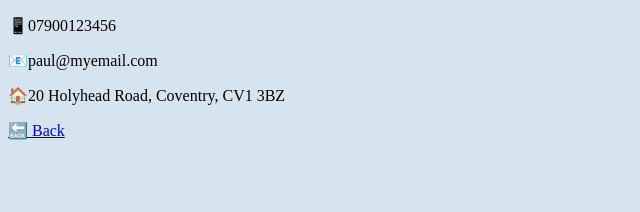
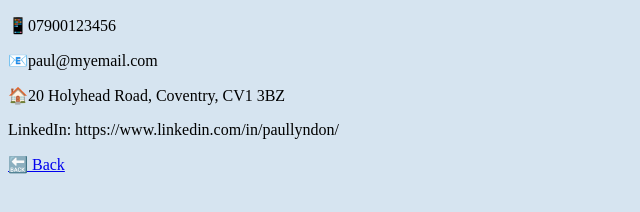
Before and after one commit to paullyndon/coderbunker, a plain HTML site: page contact.html in a window 1280 px wide. Shown: the whole page, without its empty margins (0-640 px from the left). Drawn offline with Linux system fonts and the light colour scheme.

Commit message:
Update contact.html

```diff
--- a/contact.html
+++ b/contact.html
@@ -9,6 +9,7 @@
     <p>📱07900123456</p>
     <p>📧paul@myemail.com</p>
     <p>🏠20 Holyhead Road, Coventry, CV1 3BZ</p>
+    <p>LinkedIn: https://www.linkedin.com/in/paullyndon/</p>
     <a href="index.html">🔙 Back</a>
     <p></p>
 
```
